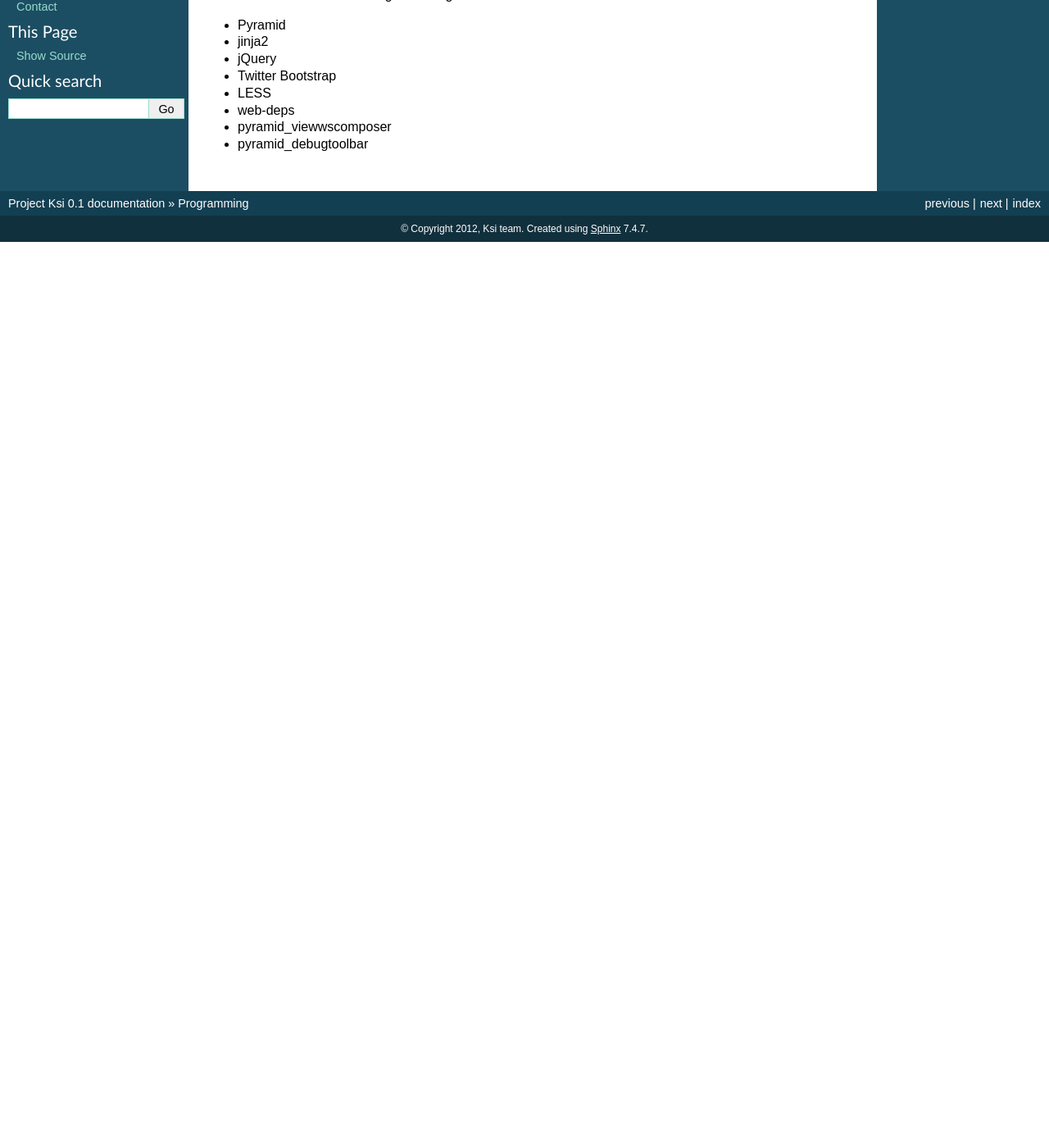
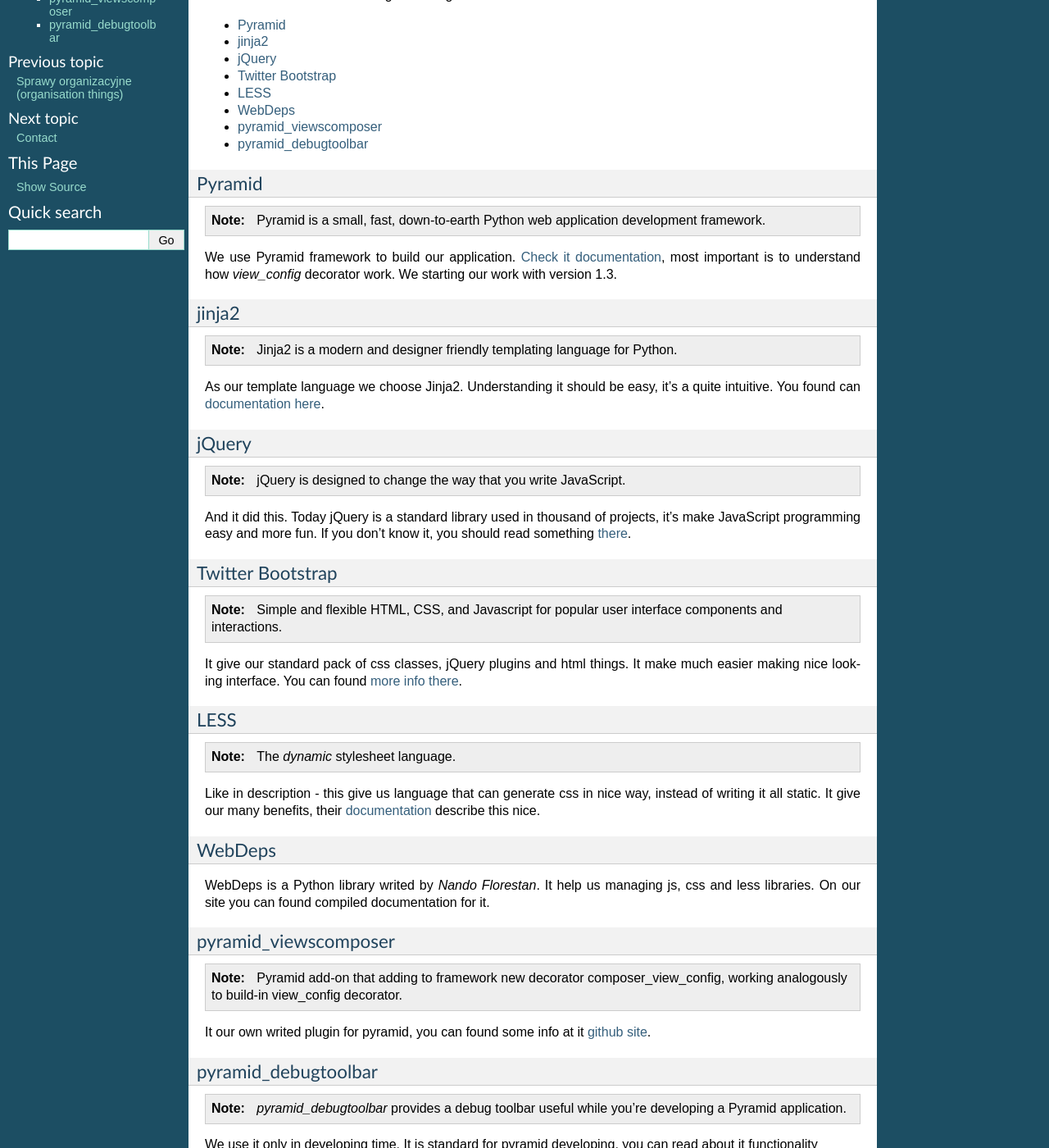
Before and after one commit to wiktor-obrebski/projectksi, a Sphinx documentation site: the page built from docs/source/progs/programming.rst, in a window 1280 px wide and 1400 px high, scrolled down 212 px. Shown: the whole window at 82% size. Built offline with Sphinx 7.4.7, drawn with Linux system fonts in a browser that asks for light colours; before the commit the page ends 900 px from its top, so only the background shows below that; some of the changed text lies outside the part shown.

Commit message:
more programming docs

```diff
--- a/docs/source/progs/programming.rst
+++ b/docs/source/progs/programming.rst
@@ -10,11 +10,95 @@
 
 To now we use in code following technologies:
 
-* Pyramid
-* jinja2
-* jQuery
-* Twitter Bootstrap
-* LESS
-* :ref:`web-deps`
-* pyramid_viewwscomposer
-* pyramid_debugtoolbar
+* Pyramid_
+* jinja2_
+* jQuery_
+* `Twitter Bootstrap`_
+* LESS_
+* WebDeps_
+* pyramid_viewscomposer_
+* pyramid_debugtoolbar_
+
+Pyramid
+-------
+
+.. note::
+    Pyramid is a small, fast, down-to-earth Python web application development framework.
+
+We use Pyramid framework to build our application. `Check it documentation`_, most important is to
+understand how *view_config*  decorator work. We starting our work with version 1.3.
+
+.. _`Check it documentation`: http://docs.pylonsproject.org/en/latest/docs/pyramid.html
+
+jinja2
+------
+
+.. note::
+    Jinja2 is a modern and designer friendly templating language for Python.
+
+As our template language we choose Jinja2. Understanding it should be easy, it's a quite intuitive.
+You found can `documentation here`_.
+
+.. _`documentation here`: http://jinja.pocoo.org/docs/
+
+jQuery
+------
+
+.. note::
+    jQuery is designed to change the way that you write JavaScript.
+
+And it did this. Today jQuery is a standard library used in thousand of projects, it's make JavaScript programming
+easy and more fun. If you don't know it, you should read something there_.
+
+.. _there: http://jquery.com/
+
+Twitter Bootstrap
+-----------------
+
+.. note::
+    Simple and flexible HTML, CSS, and Javascript for popular user interface components and interactions.
+
+It give our standard pack of css classes, jQuery plugins and html things. It make much easier making nice looking
+interface. You can found `more info there`_.
+
+.. _`more info there`: http://twitter.github.com/bootstrap/
+
+LESS
+----
+
+.. note::
+    The *dynamic* stylesheet language.
+
+Like in description - this give us language that can generate css in nice way, instead of writing it all static.
+It give our many benefits, their documentation_ describe this nice.
+
+.. _documentation: http://lesscss.org/
+
+WebDeps
+-------
+
+WebDeps is a Python library writed by *Nando Florestan*. It help us managing js, css and less libraries. On our site
+you can found :ref:`compiled documentation <web-deps>` for it.
+
+
+
+pyramid_viewscomposer
+---------------------
+
+.. note::
+    Pyramid add-on that adding to framework new decorator composer_view_config, working analogously to build-in view_config decorator.
+
+It our own writed plugin for pyramid, you can found some info at it `github site`_.
+
+.. _`github site`: https://github.com/psychowico/pyramid_viewscomposer
+
+pyramid_debugtoolbar
+--------------------
+
+.. note::
+    *pyramid_debugtoolbar* provides a debug toolbar useful while you’re developing a Pyramid application.
+
+We use it only in developing time. It is standard for pyramid developing, you can read about it functionality
+ in `pyramid framework docs`_.
+
+ .. _`pyramid framework docs`: http://docs.pylonsproject.org/projects/pyramid_debugtoolbar/en/latest/
```
